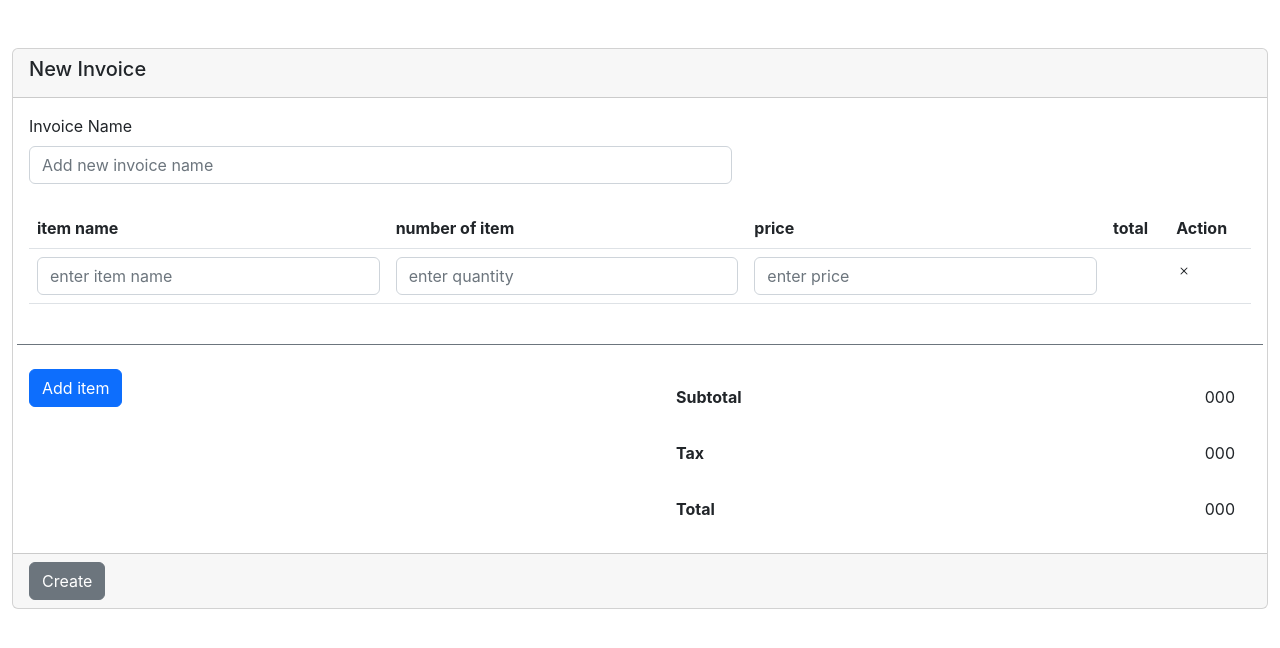
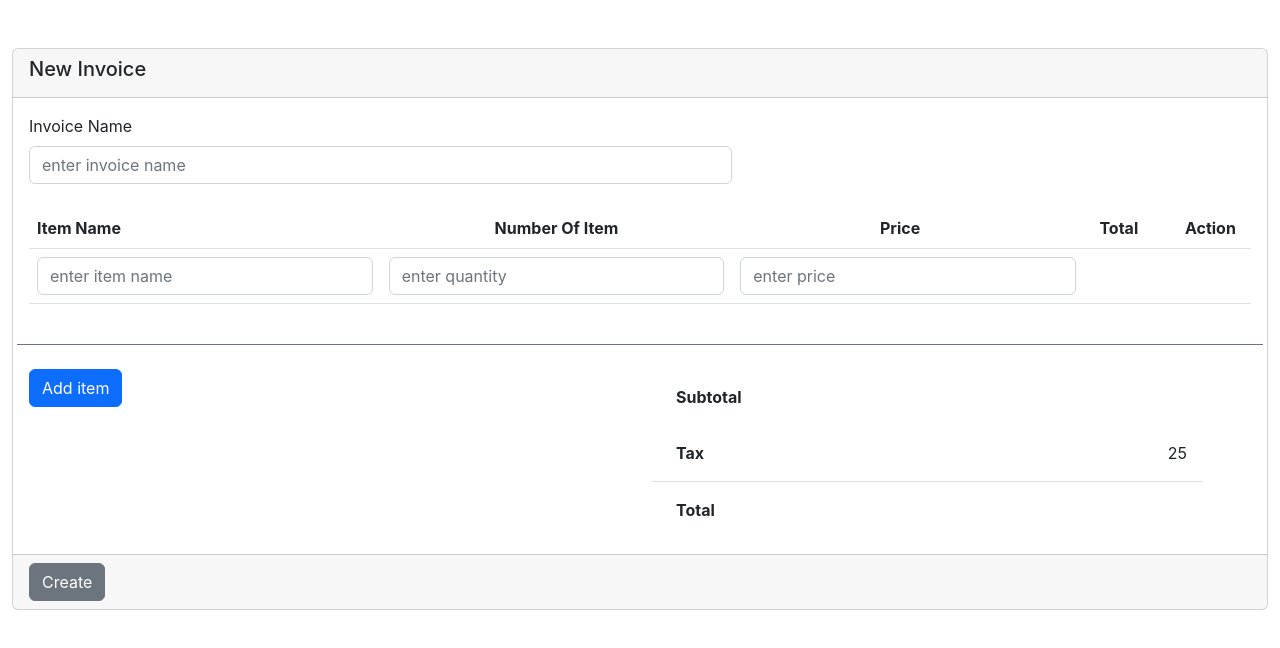
Before and after one commit to WinZawOoDev/sample_invoice, a React (Create React App) app: page /invoice in a window 1280 px wide. Shown: the top 648 px of the page. Built offline with nearby package versions, Linux system fonts and the light colour scheme.

Commit message:
added validations

```diff
--- a/src/components/Invoice.js
+++ b/src/components/Invoice.js
@@ -1,65 +1,128 @@
 import React, { useState } from 'react'
 import { useFormik } from 'formik'
 import * as Yup from 'yup';
-import { Card, Row, Col, Button, FormGroup, Form, Table, ListGroup } from 'react-bootstrap'
-import { BsX } from 'react-icons/bs'
-
-export default function Invoice() {
-
-    const [invoiceData, setInvoiceData] = useState({
-        name: "",
-        item: [],
-        subtotal: "",
-        text: "",
-        total: ""
-    });
+import { Card, Row, Col, Button, Form, Table, ListGroup, Modal } from 'react-bootstrap'
+import { BsX, BsExclamationCircle } from 'react-icons/bs'
 
 
-    const itemForm = useFormik({
-        initialValues: { name: "", qty: "", price: "", total: "" },
-        validationSchema: Yup.object().shape({
+const itemValidationSchema = Yup.object().shape({
     name: Yup.string()
-                .min(5, 'name is too short!')
-                .max(50, 'name is too long!')
-                .required('name is required'),
+        .min(5, 'itemName is too short!')
+        .max(50, 'itemName is too long!')
+        .required('itemName is required'),
     qty: Yup.number()
         .min(1)
         .max(50)
         .required('qty is requiered'),
     price: Yup.number().min(10).max(9999).required('price is required'),
     total: Yup.number().required("total is required")
-        }),
-        onSubmit: handleFormSubmit
 });
 
 
-    function handleFormSubmit(values) {
-        alert(JSON.stringify(values, null, 2))
-        itemForm.resetForm();
+const invoiceValidationSchema = Yup.object().shape({
+    name: Yup.string()
+        .min(5, 'invoiceName is too short!')
+        .max(60, 'invoiceName is too long!')
+        .required('invoiceName is required'),
+    // item: Yup.array(itemValidationSchema)
+    //     .min(1, "item must have at least 1 items")
+    //     .max(20)
+    //     .required('item is requiered'),
+    // subtotal: Yup.number().required(),
+    // tax: Yup.number().required(),
+    // total: Yup.number().required(),
+});
+
+export default function Invoice() {
+
+    const [showErrModal, setShowErrModal] = useState(false);
+
+    const invoiceForm = useFormik({
+        initialValues: {
+            name: "",
+            item: [],
+            subtotal: "",
+            tax: 25.00,
+            total: ""
+        },
+        validationSchema: invoiceValidationSchema,
+        onSubmit: handleInvoiceFormSubmit
+    });
+
+
+    function invoiceFormInput() {
+        const { values, touched, errors, handleChange, handleBlur } = invoiceForm;
+        return (
+            <>
+                <Row>
+                    <Col sm="7">
+                        <InputForm
+                            label='Invoice Name'
+                            type="text"
+                            name="name"
+                            value={values.name}
+                            onChange={handleChange}
+                            onBlur={handleBlur}
+                            errors={errors.name}
+                            isInvalid={touched.name && errors.name}
+                            placeholder="enter invoice name"
+                        />
+                    </Col>
+                </Row>
+                <ErrorModal show={showErrModal} onHide={() => setShowErrModal(false)}>
+                    <span className='text-danger'>
+                        item must have at least 1 items
+                    </span>
+                </ErrorModal>
+            </>
+
+        );
     }
 
 
-    function invoiceName() {
-        return (
-            <Form>
-                <FormGroup as={Row}>
-                    <Form.Label>
-                        Invoice Name
-                    </Form.Label>
-                    <Col sm="7">
-                        <Form.Control type='text' placeholder='Add new invoice name' />
-                    </Col>
-                </FormGroup>
-            </Form>
-        )
+    function handleInvoiceFormSubmit(values) {
+        if (Array.isArray(values.item) && !values.item.length) {
+            setShowErrModal(true);
+            return;
+        }
+
+        console.log(values)
+        invoiceForm.resetForm();
     }
 
 
+    const itemForm = useFormik({
+        initialValues: { name: "", qty: "", price: "", total: "" },
+        validationSchema: itemValidationSchema,
+        onSubmit: handleItemFormSubmit
+    });
+
+
+    function handleItemFormSubmit(values) {
+        alert(JSON.stringify(values, null, 2));
+        const { item, tax } = invoiceForm.values
+        let prevSubTotal = item.reduce((accumulator, currentValue) => accumulator + currentValue.total, 0);
+        invoiceForm.setFieldValue("item", [...item, values])
+        itemForm.resetForm();
+        let newSubTotal = prevSubTotal + values.total;
+        invoiceForm.setFieldValue("subtotal", newSubTotal);
+        invoiceForm.setFieldValue("total", newSubTotal + tax);
+    }
 
 
     function itemTable() {
 
-        const { values, errors, touched, handleChange, setFieldValue } = itemForm;
+        const { values, errors, touched, handleChange, handleBlur, setFieldValue } = itemForm;
+
+        const handleCustomChange = ({ currentTarget: { name, value } }) => {
+            if (name === "qty") {
+                setFieldValue(name, value);
+                setFieldValue("total", values.price * value);
+            } else {
+                setFieldValue(name, value);
+                setFieldValue("total", values.qty * value);
+            }
+        }
 
         return (
             <>
@@ -68,14 +131,35 @@ export default function Invoice() {
                         <Table hover>
                             <thead>
                                 <tr>
-                                    <th>item name</th>
-                                    <th>number of item</th>
-                                    <th>price</th>
-                                    <th>total</th>
-                                    <th>Action</th>
+                                    <th className='text-capitalize'>item name</th>
+                                    <th className='text-capitalize text-center'>number of item</th>
+                                    <th className='text-capitalize text-center pe-4'>price</th>
+                                    <th className='text-capitalize text-center pe-4'>total</th>
+                                    <th className='text-capitalize text-center'>Action</th>
                                 </tr>
                             </thead>
                             <tbody>
+                                {(Array.isArray(invoiceForm.values.item) && invoiceForm.values.item.length) ?
+                                    invoiceForm.values.item.map((itm, index) => (
+                                        <tr key={index}>
+                                            <td>{itm.name}</td>
+                                            <td className='text-center'>{itm.qty}</td>
+                                            <td className=''>
+                                                <div className='d-flex justify-content-center align-item-center text-end'>
+                                                    {itm.price}
+                                                </div>
+                                            </td>
+                                            <td className='text-end pe-4'>
+                                                <div className='d-flex justify-content-center align-item-center text-end'>
+                                                    {itm.total}
+                                                </div>
+                                            </td>
+                                            <td className='text-center px-5'>
+                                                <BsX className='fs-2 cursor-pointer' />
+                                            </td>
+                                        </tr>
+
+                                    )) : ""}
                                 <tr>
                                     <td>
                                         <InputForm
@@ -83,6 +167,7 @@ export default function Invoice() {
                                             name="name"
                                             value={values.name}
                                             onChange={handleChange}
+                                            onBlur={handleBlur}
                                             errors={errors.name}
                                             isInvalid={errors.name && touched.name}
                                             placeholder="enter item name"
@@ -93,10 +178,8 @@ export default function Invoice() {
                                             type="number"
                                             name="qty"
                                             value={values.qty}
-                                            onChange={({ currentTarget: { value } }) => {
-                                                setFieldValue("qty", value);
-                                                setFieldValue("total", values.price * value);
-                                            }}
+                                            onChange={handleCustomChange}
+                                            onBlur={handleBlur}
                                             errors={errors.qty}
                                             isInvalid={errors.qty && touched.qty}
                                             placeholder="enter quantity"
@@ -107,17 +190,15 @@ export default function Invoice() {
                                             type="number"
                                             name="price"
                                             value={values.price}
-                                            onChange={({ currentTarget: { value } }) => {
-                                                setFieldValue("price", value)
-                                                setFieldValue("total", values.qty * value)
-                                            }}
+                                            onChange={handleCustomChange}
+                                            onBlur={handleBlur}
                                             errors={errors.price}
                                             isInvalid={errors.price && touched.price}
                                             placeholder="enter price"
                                         />
                                     </td>
                                     <td>{values.total}</td>
-                                    <td className='text-align-center'><BsX className='' /></td>
+                                    <td className='text-align-center'><BsX className='d-none' /></td>
                                 </tr>
                             </tbody>
                         </Table>
@@ -130,6 +211,8 @@ export default function Invoice() {
     }
 
 
+
+
     function invoiceFooter() {
         return (
             <Row className='border-top border-secondary pt-4'>
@@ -137,7 +220,7 @@ export default function Invoice() {
                     <Button onClick={itemForm.handleSubmit} className='primary mb-4'>Add item</Button>
                 </Col>
                 <Col>
-                    <ListGroup as="ol">
+                    <ListGroup as="ol"  className='me-5'>
                         <ListGroup.Item
                             as="li"
                             className="d-flex justify-content-between align-items-start py-3 border-0"
@@ -146,29 +229,29 @@ export default function Invoice() {
                                 <div className="fw-bold">Subtotal</div>
                             </div>
                             <div>
-                                <span>000</span>
+                                <span>{invoiceForm.values.subtotal}</span>
                             </div>
                         </ListGroup.Item>
                         <ListGroup.Item
                             as="li"
-                            className="d-flex justify-content-between align-items-start  py-3 border-0"
+                            className="d-flex justify-content-between align-items-start  py-3 border-end-0 border-start-0"
                         >
                             <div className="ms-2 me-auto">
                                 <div className="fw-bold">Tax</div>
                             </div>
                             <div>
-                                <span>000</span>
+                                <span>{invoiceForm.values.tax}</span>
                             </div>
                         </ListGroup.Item>
                         <ListGroup.Item
                             as="li"
-                            className="d-flex justify-content-between align-items-start  py-3 border-0"
+                            className="d-flex justify-content-between align-items-start py-3 border-0"
                         >
                             <div className="ms-2 me-auto">
                                 <div className="fw-bold">Total</div>
                             </div>
                             <div>
-                                <span>000</span>
+                                <span>{invoiceForm.values.total}</span>
                             </div>
                         </ListGroup.Item>
                     </ListGroup>
@@ -177,40 +260,42 @@ export default function Invoice() {
         )
     }
 
-
-
     return (
+        <>
             <Card className='mt-5'>
                 <Card.Header>
                     <Card.Title>New Invoice</Card.Title>
                 </Card.Header>
                 <Card.Body>
-                {invoiceName()}
+                    {invoiceFormInput()}
                     {itemTable()}
                     {invoiceFooter()}
                 </Card.Body>
                 <Card.Footer>
                     <Row>
                         <Col>
-                        <Button variant='secondary'>Create</Button>
+                            <Button onClick={invoiceForm.handleSubmit} variant='secondary'>Create</Button>
                         </Col>
                     </Row>
                 </Card.Footer>
             </Card>
+        </>
     )
 }
 
 
 
-function InputForm({ type, name, value, onChange, errors, isInvalid, placeholder }) {
+function InputForm({ label = "", type, name, value, onChange, onBlur, errors, isInvalid, placeholder }) {
     return (
         <Form noValidate>
             <Form.Group>
+                {(label !== "") && <Form.Label>{label}</Form.Label>}
                 <Form.Control
                     type={type}
                     name={name}
                     value={value}
                     onChange={onChange}
+                    onBlur={onBlur}
                     isInvalid={isInvalid}
                     controlid="validationCustom05"
                     placeholder={placeholder}
@@ -222,3 +307,26 @@ function InputForm({ type, name, value, onChange, errors, isInvalid, placeholder
         </Form>
     )
 }
+
+
+
+function ErrorModal({ show, onHide, children }) {
+    return (
+        <Modal
+            show={show}
+            onHide={onHide}
+            size="md"
+            backdrop="static"
+        >
+            <Modal.Header closeButton>
+                <BsExclamationCircle className='fs-3 text-danger' />
+            </Modal.Header>
+            <Modal.Body>
+                {children}
+            </Modal.Body>
+            <Modal.Footer>
+                <Button onClick={onHide} size='sm'>Close</Button>
+            </Modal.Footer>
+        </Modal>
+    );
+}
```
Lines whose indentation alone changed are shown as unchanged.
